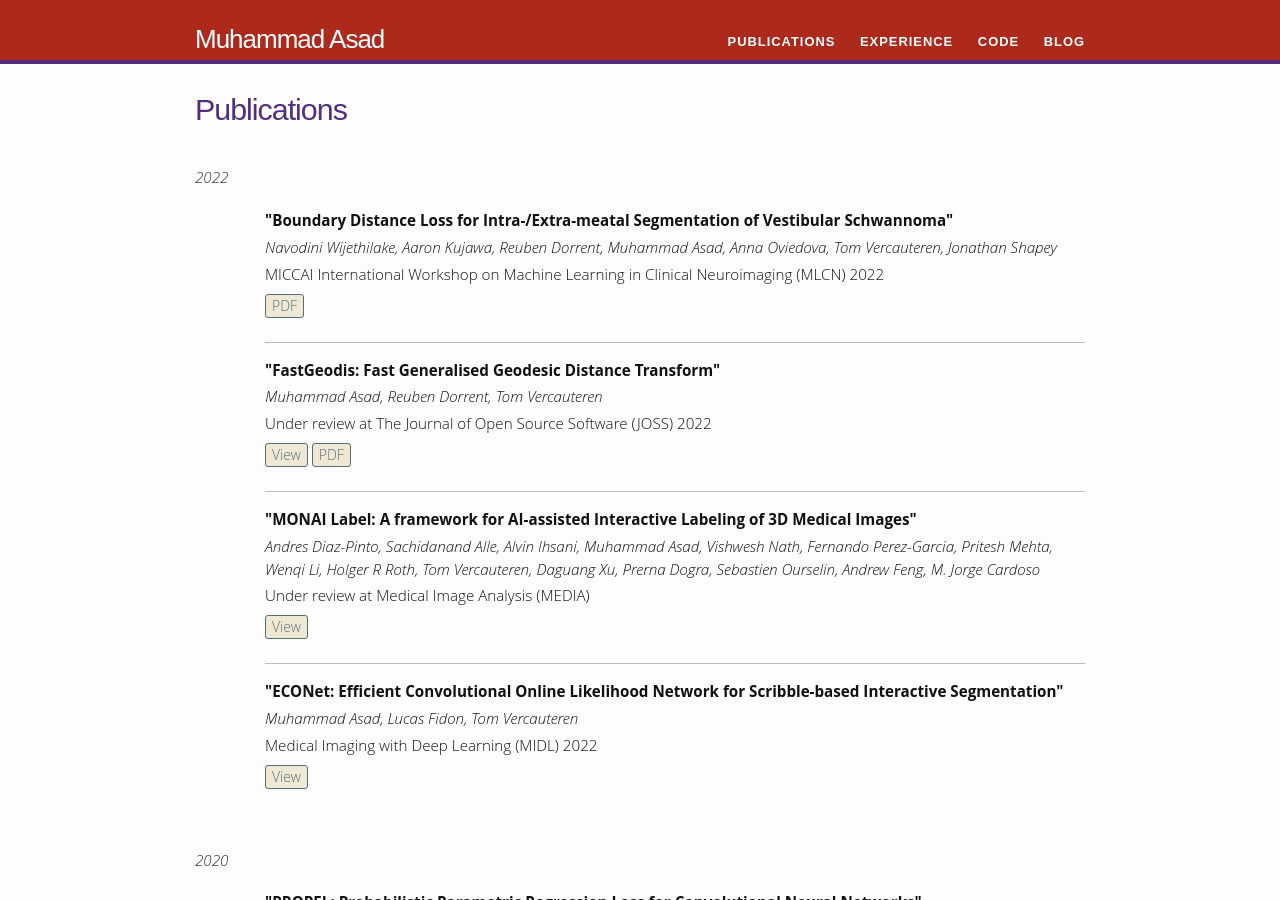
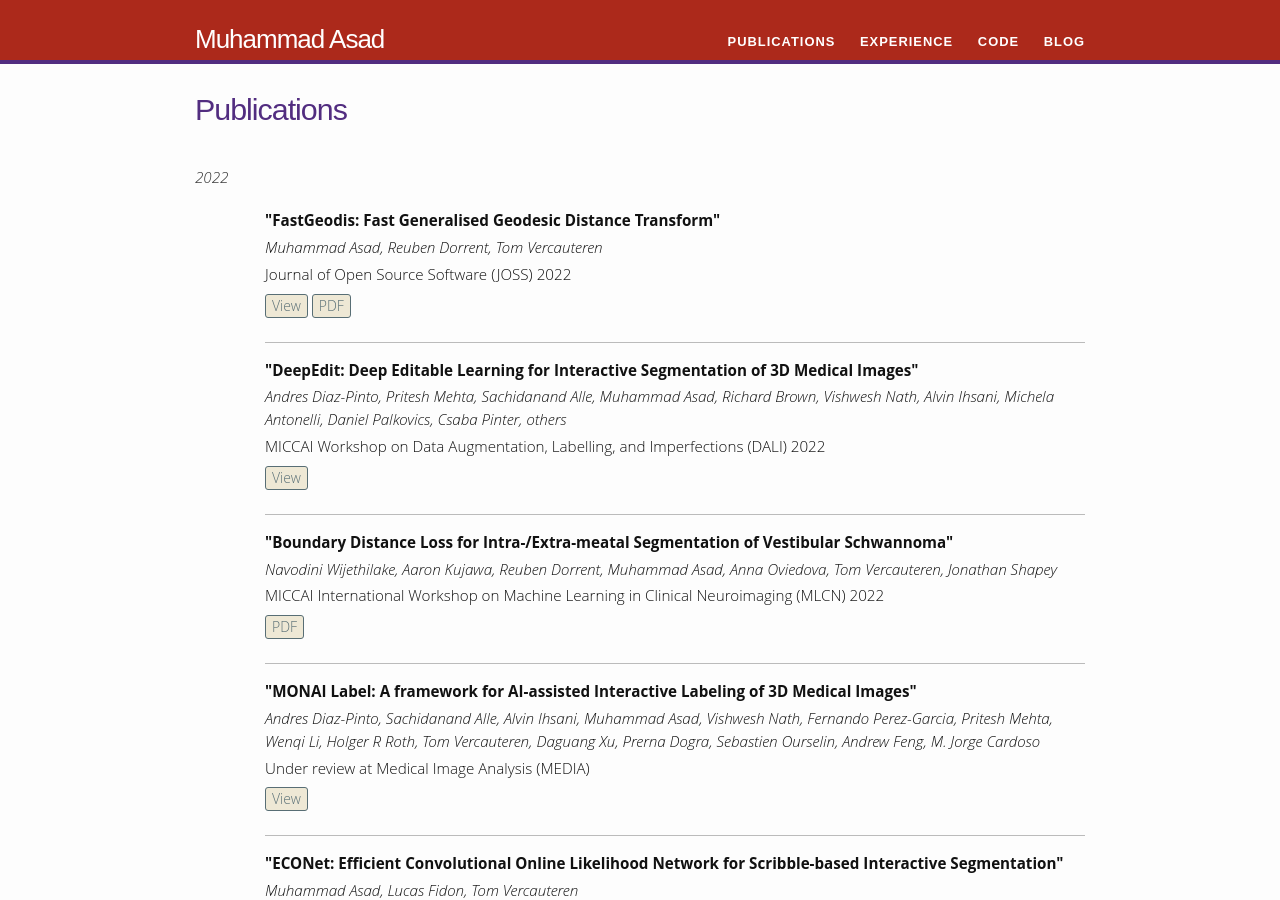
Before and after one commit to masadcv/masadcv.github.io, a Jekyll site: the page built from publications.md, in a window 1280 px wide and 900 px high. Built offline with Jekyll 4.4.1, drawn with Linux system fonts in a browser that asks for light colours.

Commit message:
adding joss and deepedit papers
Signed-off-by: masadcv <muhammad.asad@kcl.ac.uk>

```diff
--- a/_data/publications.yml
+++ b/_data/publications.yml
@@ -1,19 +1,27 @@
 - year: 2022
   publications:
+    - authors: "Muhammad Asad, Reuben Dorrent, Tom Vercauteren"
+      title: "FastGeodis: Fast Generalised Geodesic Distance Transform"
+      journal: "Journal of Open Source Software (JOSS) 2022"
+      href: "https://github.com/masadcv/FastGeodis"
+      bib:
+      pdf: "https://joss.theoj.org/papers/10.21105/joss.04532"
+      note:
+      poster:
+    - authors: "Andres Diaz-Pinto, Pritesh Mehta, Sachidanand Alle, Muhammad Asad, Richard Brown, Vishwesh Nath, Alvin Ihsani, Michela Antonelli, Daniel Palkovics, Csaba Pinter, others"
+      title: "DeepEdit: Deep Editable Learning for Interactive Segmentation of 3D Medical Images"
+      journal: "MICCAI Workshop on Data Augmentation, Labelling, and Imperfections (DALI) 2022"
+      href: "https://link.springer.com/chapter/10.1007/978-3-031-17027-0_2"
+      bib:
+      pdf:
+      note:
+      poster:
     - authors: "Navodini Wijethilake, Aaron Kujawa, Reuben Dorrent, Muhammad Asad, Anna Oviedova, Tom Vercauteren, Jonathan Shapey"
       title: "Boundary Distance Loss for Intra-/Extra-meatal Segmentation of Vestibular Schwannoma"
       journal: "MICCAI International Workshop on Machine Learning in Clinical Neuroimaging (MLCN) 2022"
       href:
       bib:
       pdf: "https://arxiv.org/pdf/2208.04680.pdf"
-      note:
-      poster:
-    - authors: "Muhammad Asad, Reuben Dorrent, Tom Vercauteren"
-      title: "FastGeodis: Fast Generalised Geodesic Distance Transform"
-      journal: "Under review at The Journal of Open Source Software (JOSS) 2022"
-      href: "https://github.com/masadcv/FastGeodis"
-      bib:
-      pdf: "https://arxiv.org/pdf/2208.00001.pdf"
       note:
       poster:
     - authors: "Andres Diaz-Pinto, Sachidanand Alle, Alvin Ihsani, Muhammad Asad, Vishwesh Nath, Fernando Perez-Garcia, Pritesh Mehta, Wenqi Li, Holger R Roth, Tom Vercauteren, Daguang Xu, Prerna Dogra, Sebastien Ourselin, Andrew Feng, M. Jorge Cardoso"
```
Also changed, not shown: _news/announcement_18.md (added, +7 -0 lines).
